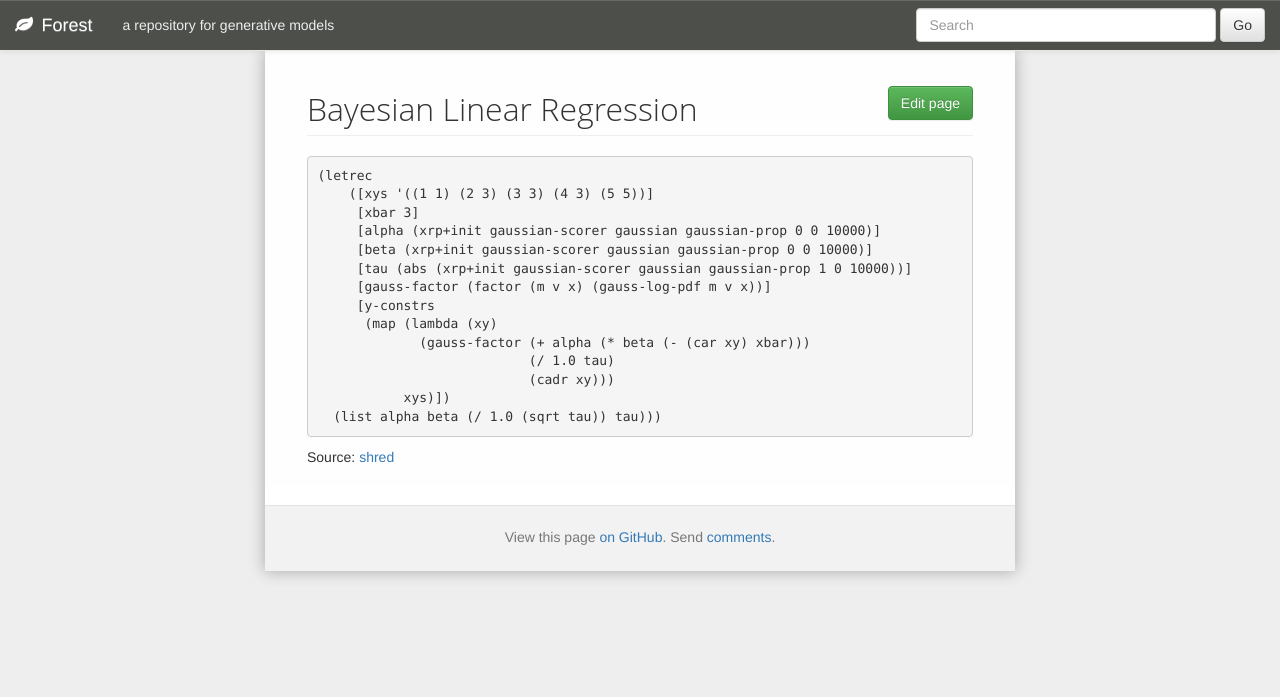
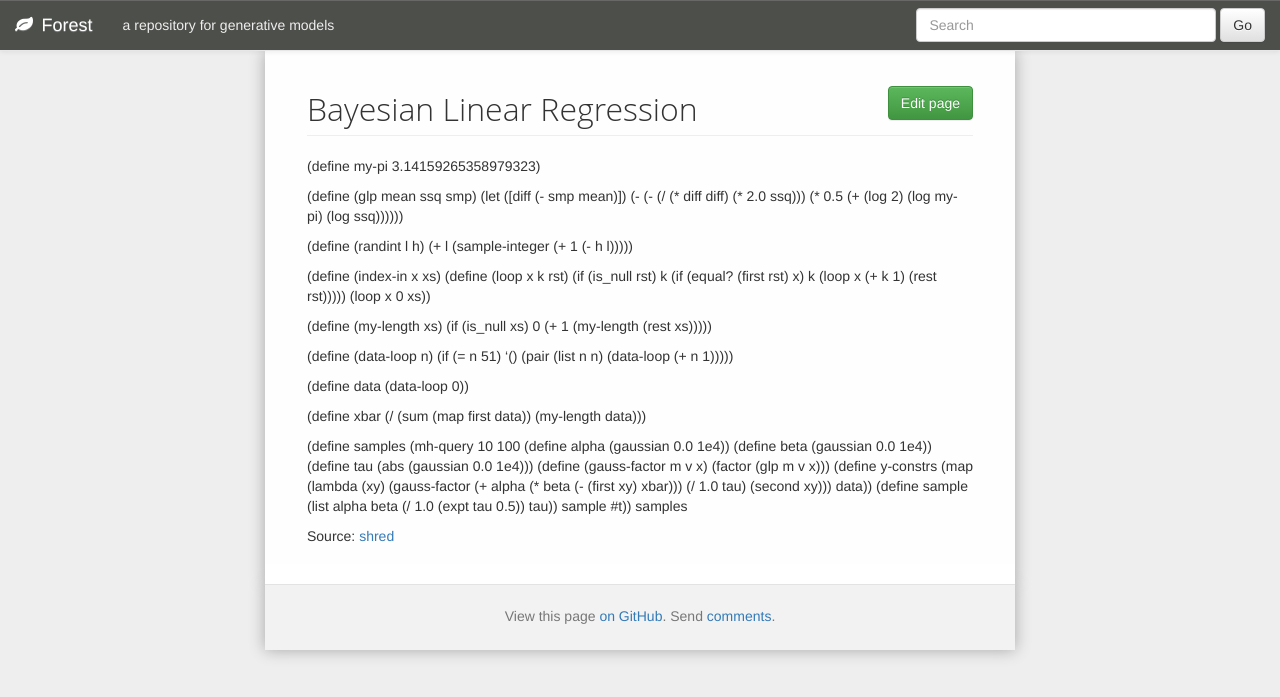
Before and after one commit to forestdb/forestdb.org, a Jekyll site: the page built from models/linear-regression.md, in a window 1280 px wide. Shown: the top 697 px of the page. Built offline with Jekyll 4.4.1, drawn with Linux system fonts in a browser that asks for light colours; nearby versions of some CDN libraries; a script that is not in the unit is left out.

Commit message:
Update linear-regression.md

```diff
--- a/models/linear-regression.md
+++ b/models/linear-regression.md
@@ -6,19 +6,45 @@ model-category: Machine Learning
 model-tags: machine learning
 ---
 
-    (letrec
-        ([xys '((1 1) (2 3) (3 3) (4 3) (5 5))]
-         [xbar 3]
-         [alpha (xrp+init gaussian-scorer gaussian gaussian-prop 0 0 10000)]
-         [beta (xrp+init gaussian-scorer gaussian gaussian-prop 0 0 10000)]
-         [tau (abs (xrp+init gaussian-scorer gaussian gaussian-prop 1 0 10000))]
-         [gauss-factor (factor (m v x) (gauss-log-pdf m v x))]
-         [y-constrs
-          (map (lambda (xy)
-                 (gauss-factor (+ alpha (* beta (- (car xy) xbar)))
-                               (/ 1.0 tau)
-                               (cadr xy)))
-               xys)])
-      (list alpha beta (/ 1.0 (sqrt tau)) tau)))
+(define my-pi 3.14159265358979323)
+
+(define (glp mean ssq smp)
+  (let ([diff (- smp mean)])
+    (- (- (/ (* diff diff) (* 2.0 ssq)))
+       (* 0.5 (+ (log 2) (log my-pi) (log ssq))))))
+
+(define (randint l h) (+ l (sample-integer (+ 1 (- h l)))))
+
+(define (index-in x xs)
+  (define (loop x k rst)
+    (if (is_null rst) k
+      (if (equal? (first rst) x) k
+        (loop x (+ k 1) (rest rst)))))
+    (loop x 0 xs))
+
+(define (my-length xs)
+  (if (is_null xs) 0
+    (+ 1 (my-length (rest xs)))))
+
+(define (data-loop n)
+  (if (= n 51) '()
+    (pair (list n n)
+          (data-loop (+ n 1)))))
+
+(define data (data-loop 0))
+
+(define xbar (/ (sum (map first data)) (my-length data)))
+
+(define samples
+  (mh-query 10 100
+    (define alpha (gaussian 0.0 1e4))
+    (define beta (gaussian 0.0 1e4))
+    (define tau (abs (gaussian 0.0 1e4)))
+    (define (gauss-factor m v x) (factor (glp m v x)))
+    (define y-constrs (map (lambda (xy) (gauss-factor (+ alpha (* beta (- (first xy) xbar))) (/ 1.0 tau) (second xy)))
+        data))
+    (define sample (list alpha beta (/ 1.0 (expt tau 0.5)) tau))
+    sample #t))
+samples
 
 Source: [shred](https://github.com/LFY/shred/blob/master/tests/line.ss)
```
